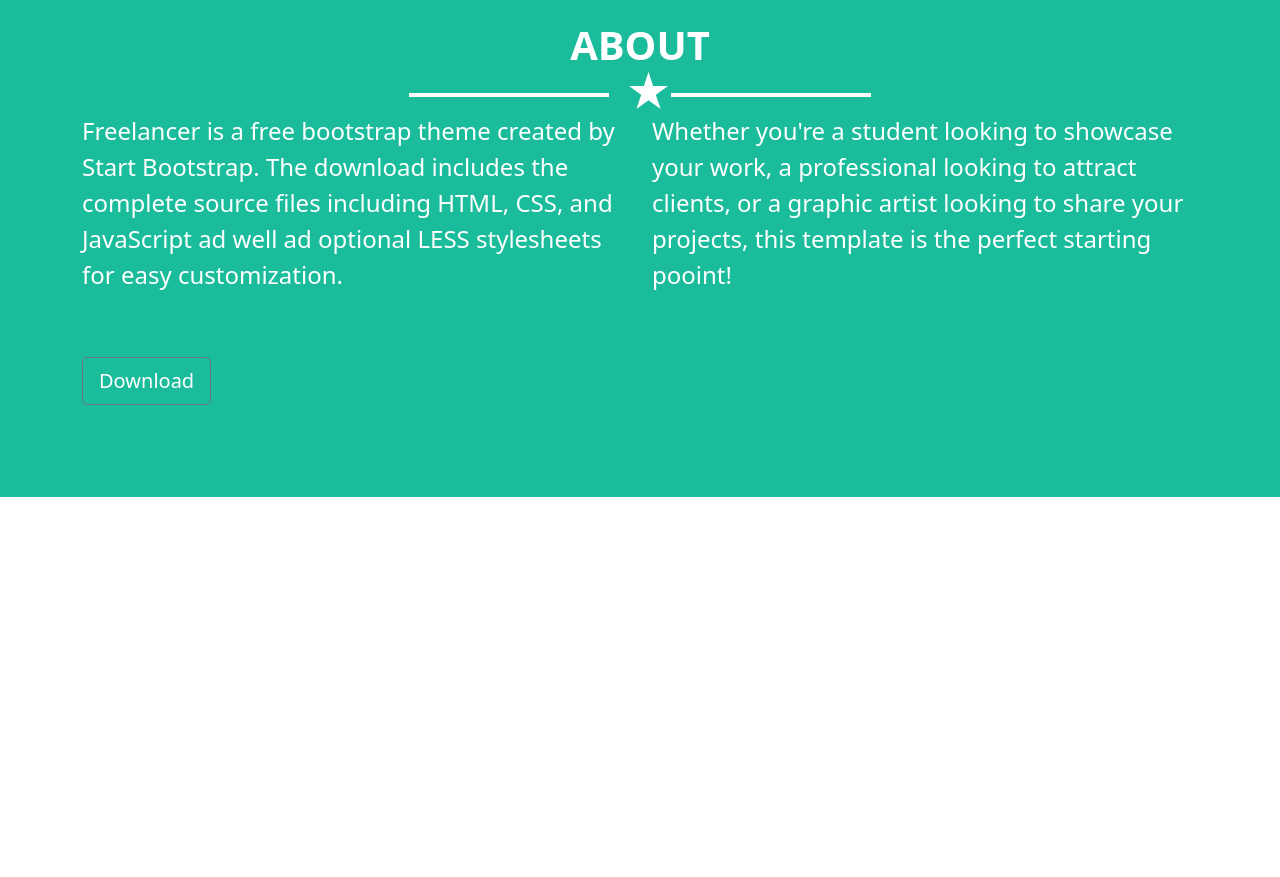
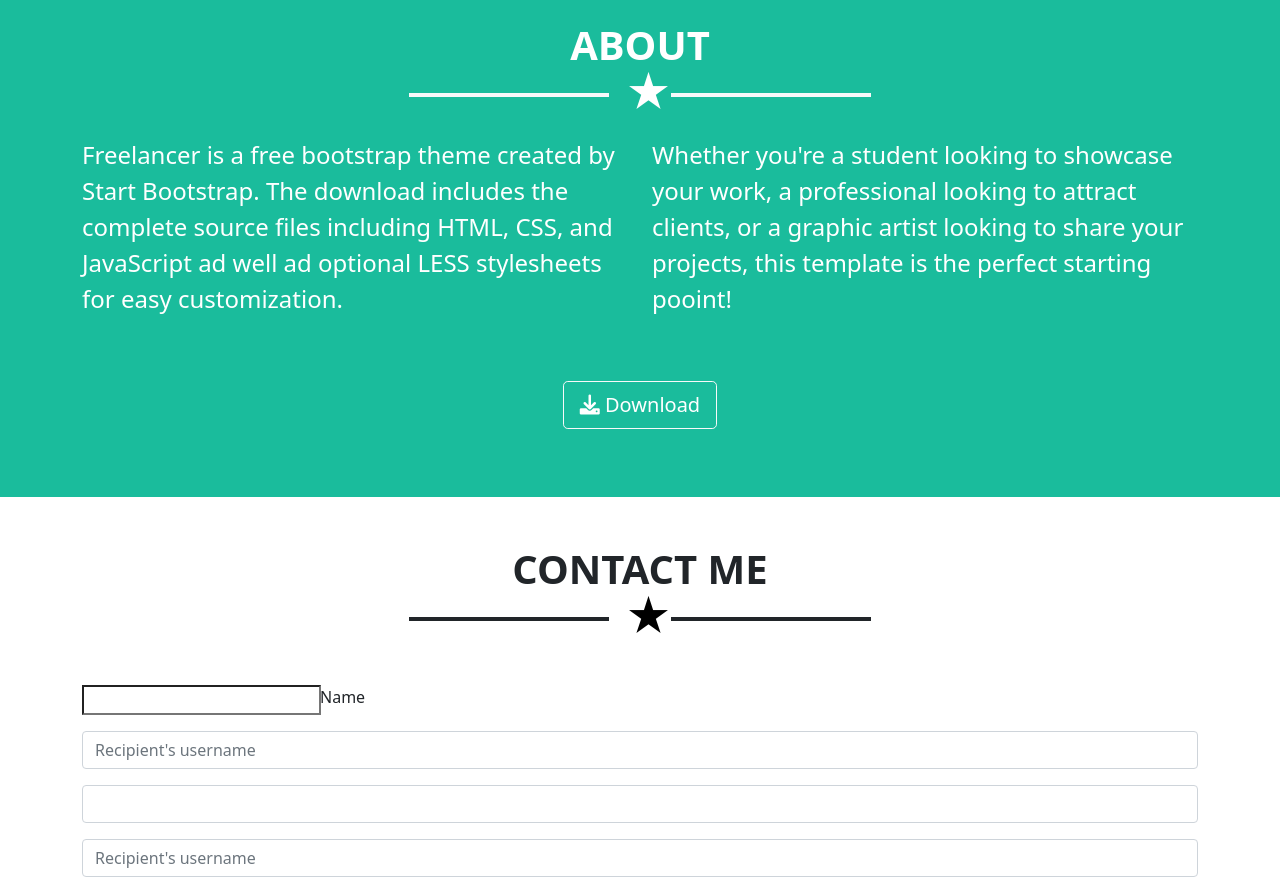
Before and after one commit to EngeneerProgram/html-css-bootstrap-freelancer, a plain HTML site: page index.html in a window 1280 px wide. Shown: the part 1284-2161 px from the top of the page. Before the commit the page ends 1781 px from the top, so only its background shows below. Drawn offline with nearby package versions, Linux system fonts and the light colour scheme.

Commit message:
aggiornamento section about

```diff
--- a/css/style.css
+++ b/css/style.css
@@ -97,4 +97,12 @@ p{
 
 .btn{
     color:white;
+    display:inline;
+
 }
+
+.container-btn{
+    display:flex;
+    justify-content: center;
+    align-items: center;
+}
--- a/index.html
+++ b/index.html
@@ -5,6 +5,7 @@
   <title>Bootstrap Frelance</title>
   <link href="https://cdn.jsdelivr.net/npm/bootstrap@5.1.3/dist/css/bootstrap.min.css" rel="stylesheet" integrity="sha384-1BmE4kWBq78iYhFldvKuhfTAU6auU8tT94WrHftjDbrCEXSU1oBoqyl2QvZ6jIW3" crossorigin="anonymous">
   <link rel="stylesheet" href="./css/style.css">
+  <link rel="stylesheet" href="https://cdnjs.cloudflare.com/ajax/libs/font-awesome/6.0.0/css/all.min.css" integrity="sha512-9usAa10IRO0HhonpyAIVpjrylPvoDwiPUiKdWk5t3PyolY1cOd4DSE0Ga+ri4AuTroPR5aQvXU9xC6qOPnzFeg==" crossorigin="anonymous" referrerpolicy="no-referrer" />
 </head>
 <body>
 <div class="container-fluid bg-darks ">
@@ -94,16 +95,50 @@
     <div class="container ">
       <div class="row row-cols-1 row-cols-md-2 row-cols-lg-2">
         <div class="col">
-          <p class="fs-4">Freelancer is a free bootstrap theme created by Start Bootstrap. The download includes the complete source files including HTML, CSS, and JavaScript ad well ad optional LESS stylesheets for easy customization.</p>
+          <p class="pt-4 fs-4">Freelancer is a free bootstrap theme created by Start Bootstrap. The download includes the complete source files including HTML, CSS, and JavaScript ad well ad optional LESS stylesheets for easy customization.</p>
         </div>
         <div class="col">
-          <p class="fs-4">Whether you're a student looking to showcase your work, a professional looking to attract clients, or a graphic artist looking to share your projects, this template is the perfect starting pooint!</p>
+          <p class="pt-4 fs-4">Whether you're a student looking to showcase your work, a professional looking to attract clients, or a graphic artist looking to share your projects, this template is the perfect starting pooint!</p>
         </div>
       </div>
-      <button class="mt-5 btn btn btn-outline-secondary btn-lg" type="submit"><i class="fa-solid fa-download"></i> Download</button>
+      <div class="container-btn">
+      <button class="mt-5 fs-5 btn btn-outline-light btn-lg" type="submit"><i class="fa-solid fa-download"></i> Download</button>
+    </div>
+    </div>
+
+  </div>
+<div class="container-fluid">
+  <h1 class="pt-5 text-uppercase fw-bolder d-flex justify-content-center">Contact me </h1>
+  <div class="seconda-stella pt-3">
+    <div class="left me-3 bg-dark"></div>
+    <div class="center">
+      <span class="bg-">&starf;</span>
+    </div>
+    <div class="right ms-3 bg-dark"></div>
+  </div>
+  <div class="container">
+    <div class="input-group mb-3 pt-5">
+
+      <input type="text" class="form " placeholder="" aria-label="Example text with button addon" aria-describedby="button-addon1">
+      <label for="form-control">Name</label>
+    </div>
+
+    <div class="input-group mb-3">
+      <input type="text" class="form-control" placeholder="Recipient's username" aria-label="Recipient's username" aria-describedby="button-addon2">
+
+    </div>
+
+    <div class="input-group mb-3">
+
+      <input type="text" class="form-control" placeholder="" aria-label="Example text with two button addons">
+    </div>
+
+    <div class="input-group">
+      <input type="text" class="form-control" placeholder="Recipient's username" aria-label="Recipient's username with two button addons">
+
     </div>
   </div>
-
+</div>
 
 
 
```
